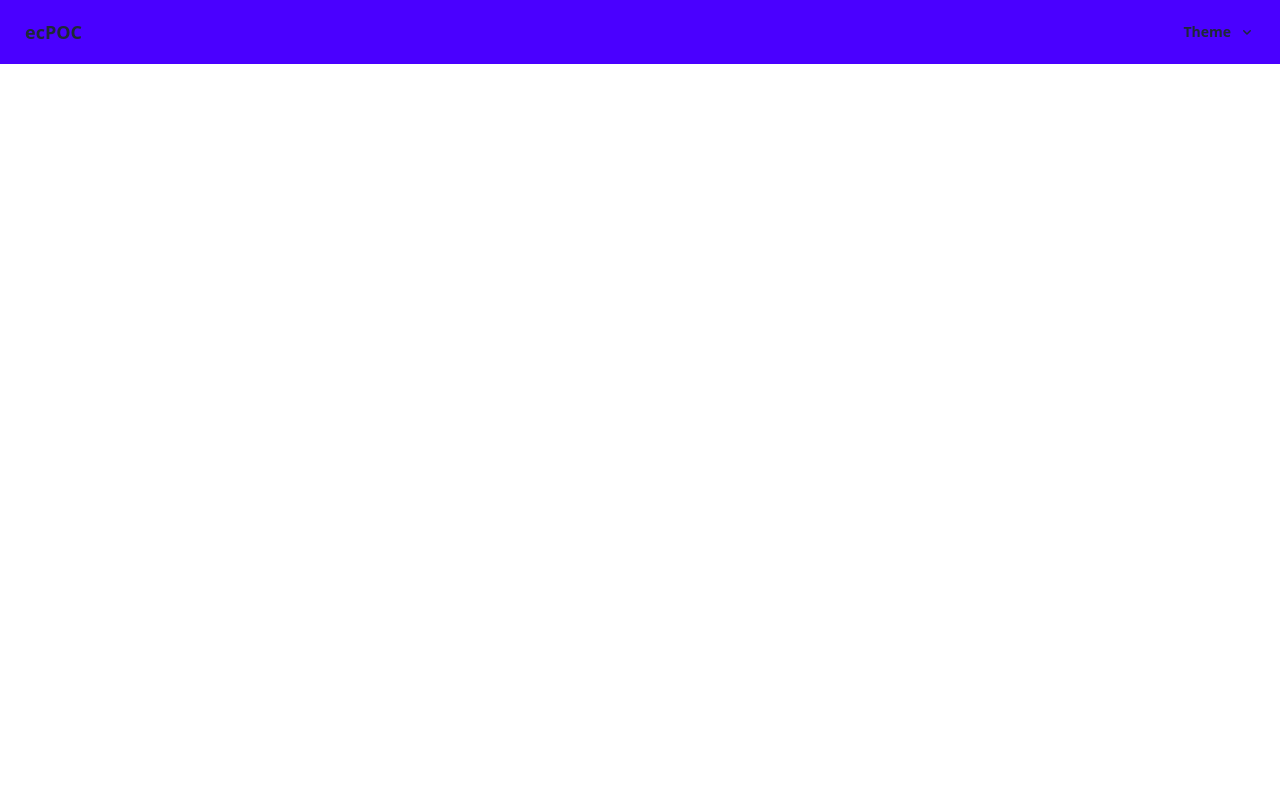
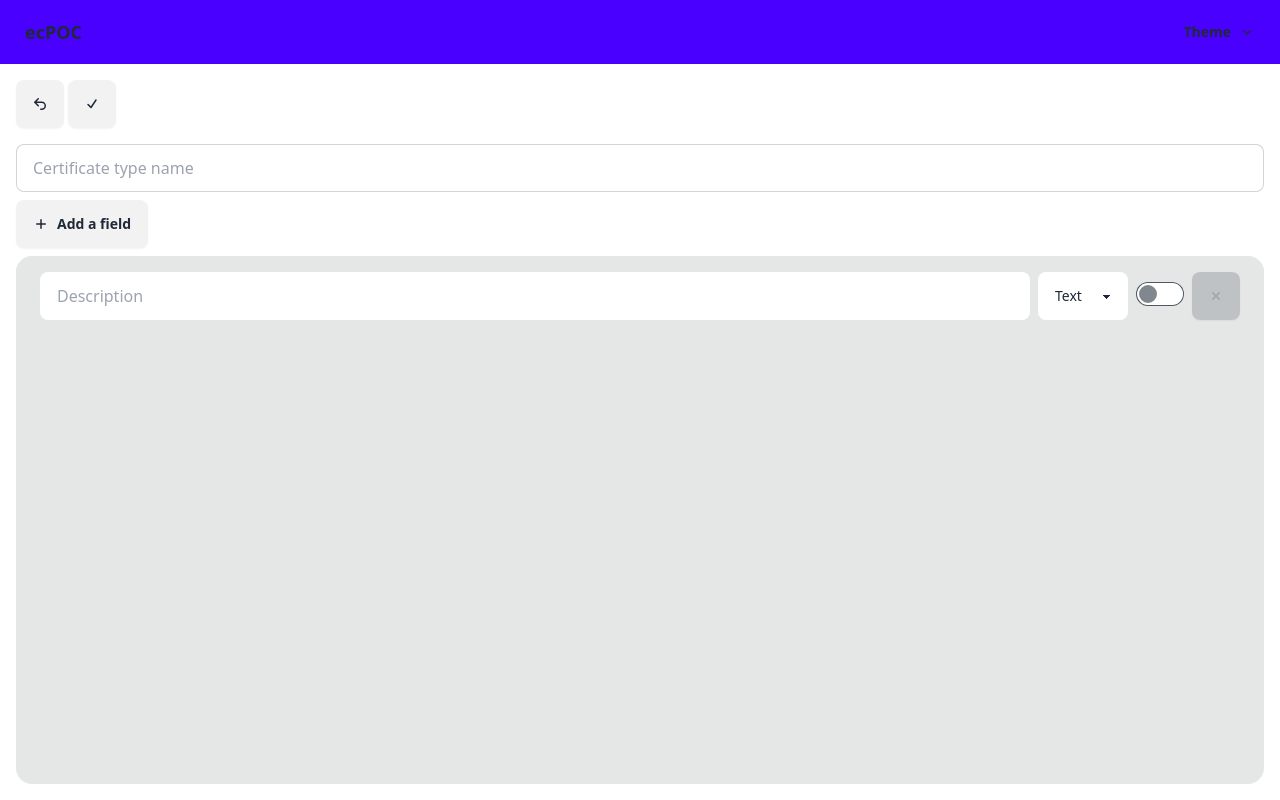
Before and after one commit to jaymandz/ecertify-cert-gen-poc, a Flask app: page /certificate-types/create in a window 1280 px wide. Run offline with Flask 3, Linux system fonts and the light colour scheme; some libraries are stand-ins or nearby versions.

Commit message:
Certificate type creation form now works

```diff
--- a/blueprints/certificate_types.py
+++ b/blueprints/certificate_types.py
@@ -19,6 +19,39 @@ def create():
         title='Create a certificate type',
     )
 
+@certificate_types_blueprint.post('/')
+def store():
+    t = CertificateType()
+    t.name = request.form['name']
+
+    db.session.add(t)
+
+    field_ids = [ int(id) for id in request.form.getlist('field-ids') ]
+    field_descriptions = request.form.getlist('field-descriptions')
+    field_value_types = request.form.getlist('field-value-types')
+    field_required_flags = request.form.getlist('field-required-flags')
+
+    for index, id in enumerate(field_ids):
+        if id == 0:
+            f = CertificateTypeField()
+            f.description = field_descriptions[index]
+            f.value_type = field_value_types[index]
+
+            try: f.is_required = field_required_flags[0] == true
+            except IndexError: f.is_required = False
+
+            db.session.add(f)
+        else:
+            f = db.get_or_404(CertificateTypeField, id)
+            f.description = field_descriptions[index]
+            f.value_type = field_value_types[index]
+
+            try: f.is_required = field_required_flags[0] == true
+            except IndexError: f.is_required = False
+
+    db.session.commit()
+    return redirect(url_for('certificate_types.index'))
+
 @certificate_types_blueprint.get('/<int:id>')
 def show(id):
     t = db.get_or_404(CertificateType, id)
--- a/templates/certificate-types/create.html
+++ b/templates/certificate-types/create.html
@@ -1 +1,88 @@
 {% extends 'base.html' %}
+
+{% block content %}
+<div class="mb-4">
+    <div class="tooltip tooltip-right" data-tip="To certificate types list">
+        <a class="btn btn-square" role="button"
+          href="{{ url_for('certificate_types.index') }}">
+            {% include 'heroicons/arrow-uturn-left.svg' %}
+        </a>
+    </div>
+    <div class="tooltip tooltip-right" data-tip="Save">
+        <button class="btn btn-square" form="certificateTypeForm"
+          type="submit">
+            {% include 'heroicons/check.svg' %}
+        </button>
+    </div>
+</div>
+
+<form action="{{ url_for('certificate_types.store') }}" class="grid gap-y-2"
+  id="certificateTypeForm" method="post">
+    <input required class="input input-bordered" name="name"
+      placeholder="Certificate type name" type="text">
+    <div class="flex mb-2">
+        <button class="btn" type="button" @click="addField">
+            {% include 'heroicons/plus.svg' %}
+            Add a field
+        </button>
+    </div>
+</form>
+
+<div class="bg-base-300 overflow-y-auto rounded-box"
+  style="height: calc(100vh - 272px)">
+<ul class="bg-base-300 menu rounded-box" x-data="{ rows }">
+<template x-for="(row, index) in rows">
+<li>
+<div class="grid grid-cols-1 grid-rows-2 sm:grid-rows-1">
+    <input form="certificateTypeForm" name="field-ids" type="hidden" value="0">
+    <input required class="input" form="certificateTypeForm"
+      name="field-descriptions" placeholder="Description" type="text">
+    <div class="flex items-center space-x-2">
+        <select class="select w-full" form="certificateTypeForm"
+          name="field-value-types">
+            <option value="text">Text</option>
+            <option value="date">Date</option>
+        </select>
+        <span class="tooltip tooltip-left" data-tip="Required?">
+            <input class="toggle" form="certificateTypeForm"
+              name="field-required-flags" type="checkbox" value="true">
+        </span>
+        <button class="btn btn-square" :disabled="rows.length == 1"
+          @click="removeField(index)">
+            {% include 'heroicons/x-mark.svg' %}
+        </button>
+    </div>
+</div>
+</li>
+</template>
+</ul>
+</div>
+{% endblock content %}
+
+{% block scripts %}
+<script type="text/javascript">
+var rows = Alpine.reactive([
+    {
+        id: 0,
+        description: '',
+        value_type: 'text',
+        is_required: '',
+    },
+])
+
+function addField(event)
+{
+    rows.push({
+        id: 0,
+        description: '',
+        value_type: 'text',
+        is_required: '',
+    })
+}
+
+function removeField(index)
+{
+    rows.splice(index, 1)
+}
+</script>
+{% endblock scripts %}
```
Also changed, not shown: templates/heroicons/x-mark.svg (added).
